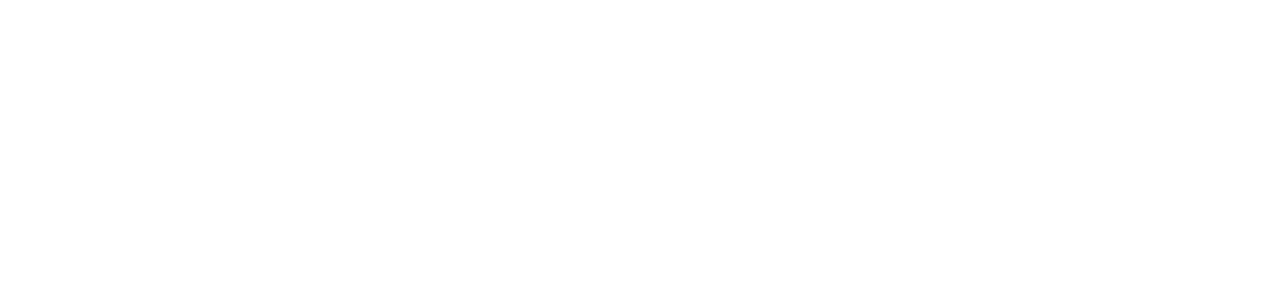
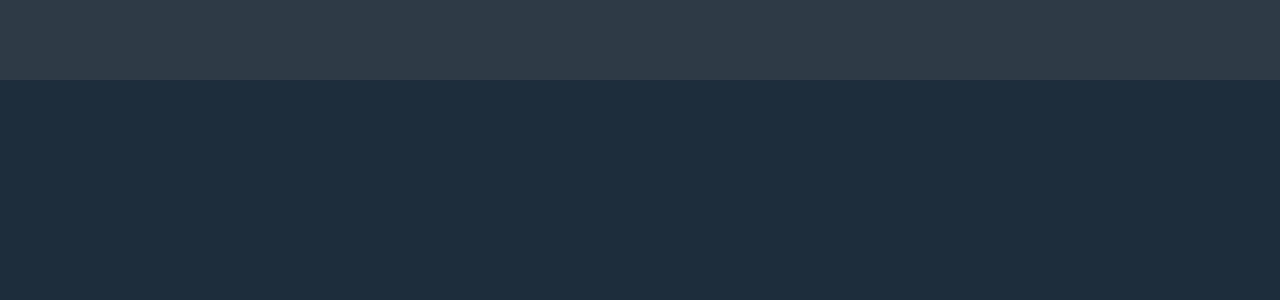
Before and after one commit to Barbon14/vue-dischi, a Vue app: page / in a window 1280 px wide. Shown: the top 300 px of the page. Built offline with nearby package versions, Linux system fonts and the light colour scheme.

Commit message:
added discs section

```diff
--- a/src/App.vue
+++ b/src/App.vue
@@ -1,17 +1,40 @@
 <template>
   <div id="app">
+    <header>
+
+    </header>
+    <main>
+      <Discs/>
+    </main>
   </div>
 </template>
 
 <script>
+import Discs from "@/components/Discs.vue";
 
 export default {
   name: 'App',
   components: {
+    Discs
   }
 }
 </script>
 
 <style lang="scss">
+* {
+  box-sizing: border-box;
+  padding: 0;
+  margin: 0;
+}
 
+header {
+  background-color: #2e3a46;
+  height: 80px;
+  width: 100vw;
+}
+main {
+  background-color: #1e2d3b;
+  height: calc(100vh - 80px);
+  width: 100vw;
+}
 </style>
--- /dev/null
+++ b/src/components/Discs.vue
@@ -0,0 +1,18 @@
+<template>
+  <section id="discs-container">
+
+  </section>
+</template>
+
+<script>
+
+export default {
+  name: 'Discs',
+  components: {
+  }
+}
+</script>
+
+<style lang="scss">
+
+</style>
```
